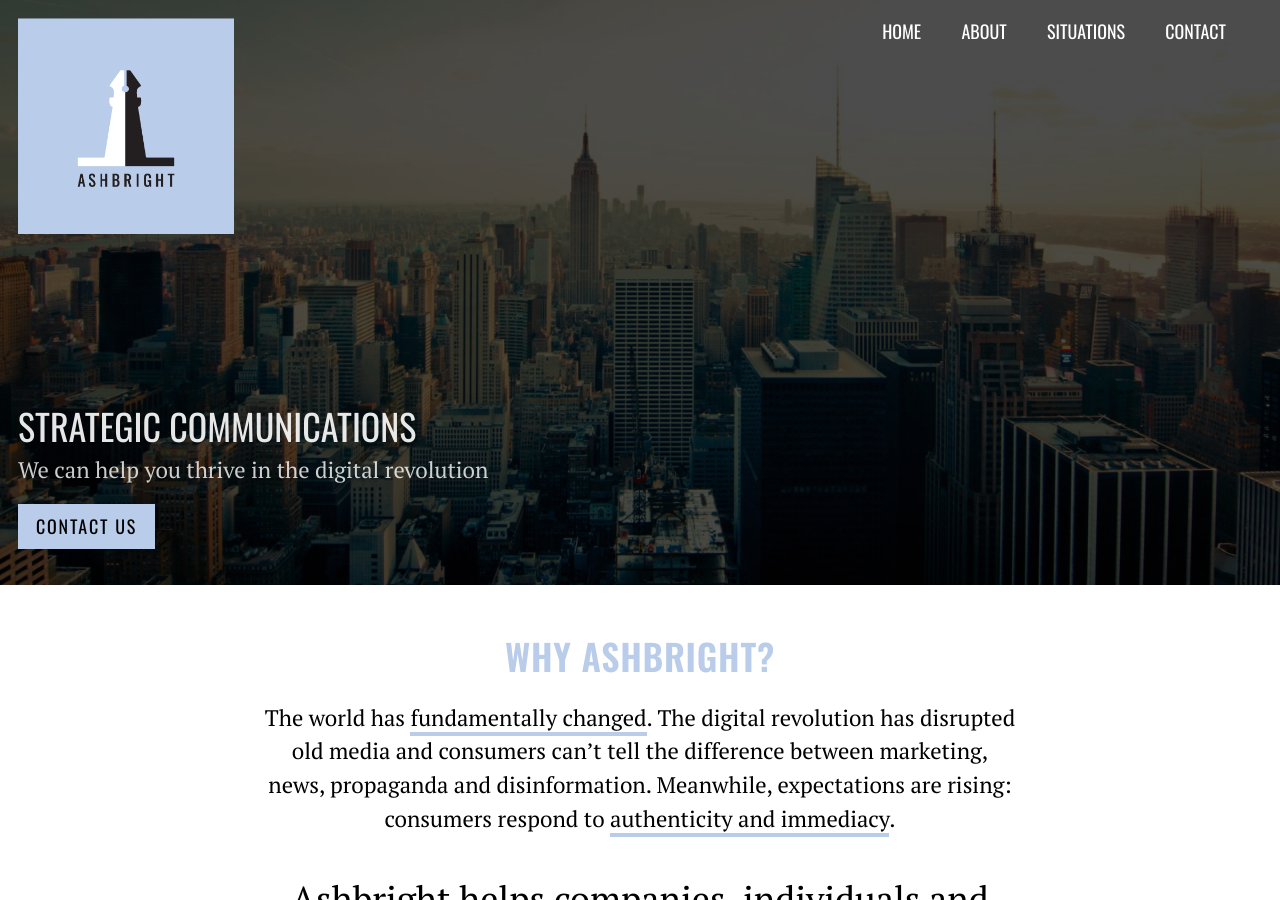
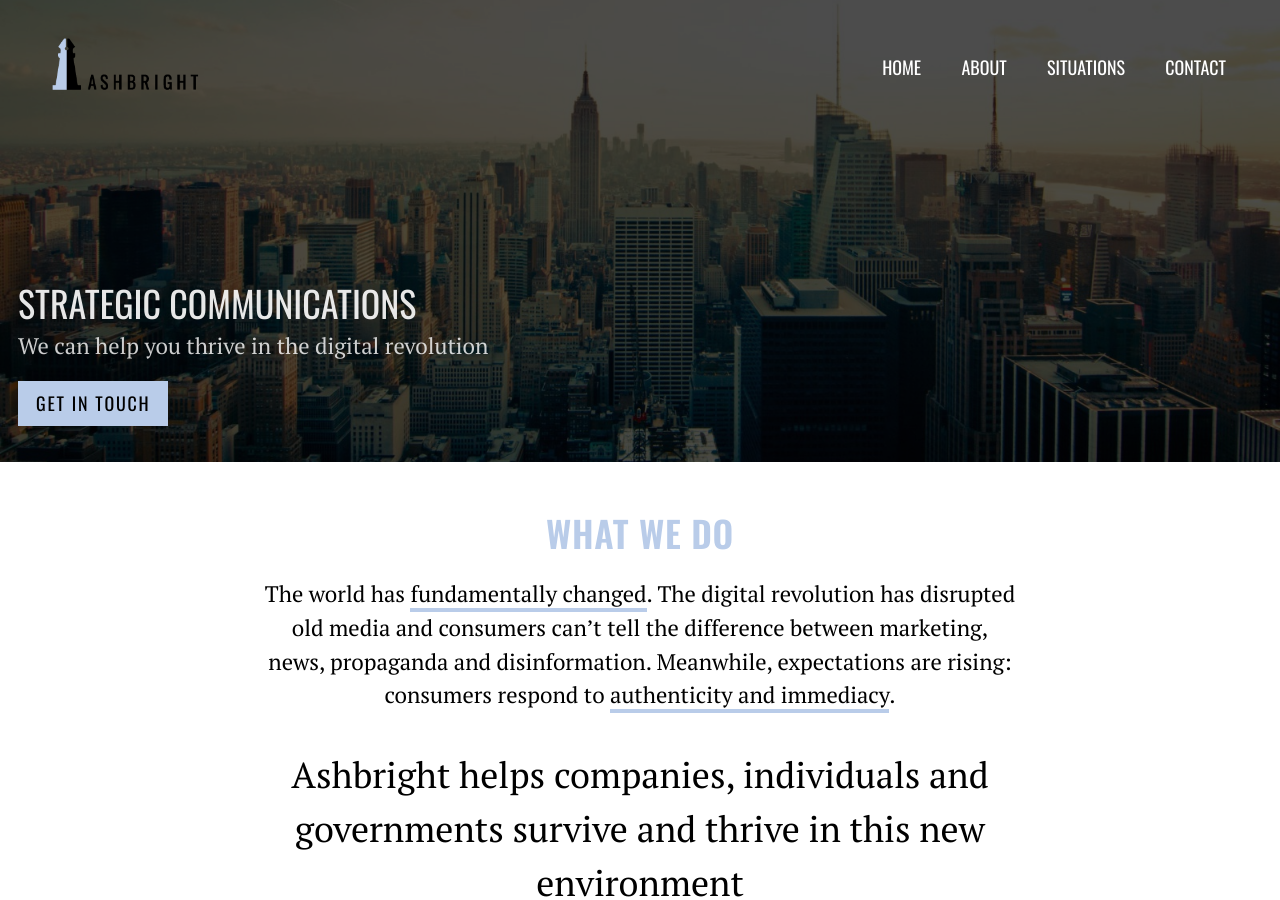
Before and after one commit to wearethoughtfox/ashbright, a Jekyll site: the page built from index.html, in a window 1280 px wide and 900 px high. Built offline with Jekyll 4.4.1, drawn with Linux system fonts in a browser that asks for light colours.

Commit message:
Change the logo on the home layout.

```diff
--- a/index.html
+++ b/index.html
@@ -8,9 +8,9 @@ layout: default
 
       <nav class="db dt-l w-100 border-box pa3 ph3-l">
         <a class="db dtc-l v-mid mid-gray link dim w-100 w-25-l tc tl-l mb2 mb0-l" href="#" title="Home">
-          <img class="mw4-5" src="{{ site.baseurl }}/images/LOGO-RGB.png" alt="Ashbright">
+          <img class="mw4-5" src="{{ site.baseurl }}/images/LOGO-HORIZ-RGB.png" alt="Ashbright">
         </a>
-        <div class="db dtc-l v-mid v-top-l w-100 w-75-l tc tr-l">
+        <div class="db dtc-l v-mid v-bottom-l w-100 w-75-l tc tr-l">
           <a class="ash-sans link hover-ashblue no-underline white f6 f5-l dib mr3 mr4-l ttu" href="{{ site.baseurl }}/" title="Home">Home</a>
           <a class="ash-sans hover-ashblue no-underline white f6 f5-l dib mr3 mr4-l ttu"  href="#about" title="About">About</a>
           <a class="ash-sans hover-ashblue no-underline white f6 f5-l dib mr3 mr4-l ttu"  href="#situations" title="Situations">Situations</a>
@@ -21,14 +21,14 @@ layout: default
       <div class="mt4 mt6-l ph3 tc tl-l">
         <h1 class="f1 f1-l fw2 white-90 mb0 lh-title ttu">Strategic communications</h1>
         <p class="fw1 f3 white-80 mt1 mb3">We can help you thrive in the digital revolution</p>
-        <a class="ash-sans f5 link dim ph3 pv2 mb4 dib black bg-ashblue ttu tracked" href="#0">Contact us</a>
+        <a class="ash-sans f5 link dim ph3 pv2 mb4 dib black bg-ashblue ttu tracked" href="#0">Get in touch</a>
       </div>
     </div>
   </div>
 </header>
 
 <section id="about" class="mw5 mw7-ns center pa3-l ph5-ns">
-  <h2 class="f1 ph2 ph4-l tc-l ashblue ttu">Why Ashbright?</h2>
+  <h2 class="f1 ph2 ph4-l tc-l ashblue ttu">What we do</h2>
 
   <p class="f3 ph2 ph4-l tc-l lh-copy">The world has <span class="bb bw2 b--ashblue">fundamentally changed</span>. The digital revolution has disrupted old media and  consumers can’t tell the difference between marketing, news, propaganda and disinformation. Meanwhile, expectations are rising: consumers respond to <span class="bb bw2 b--ashblue">authenticity and immediacy</span>.</p>
 
```
Also changed, not shown: README.md, images/LOGO-HORIZ-RGB.png.
